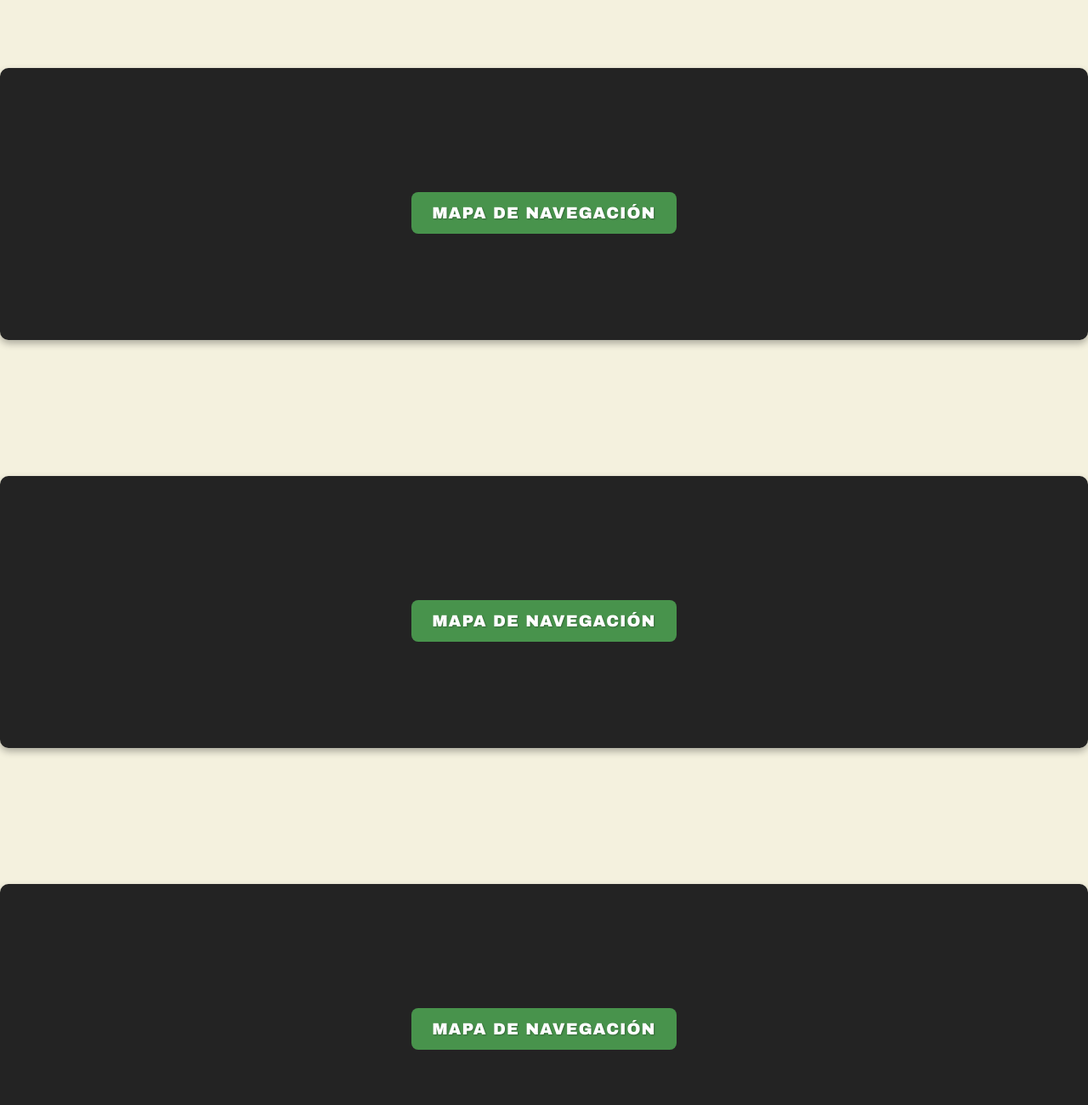
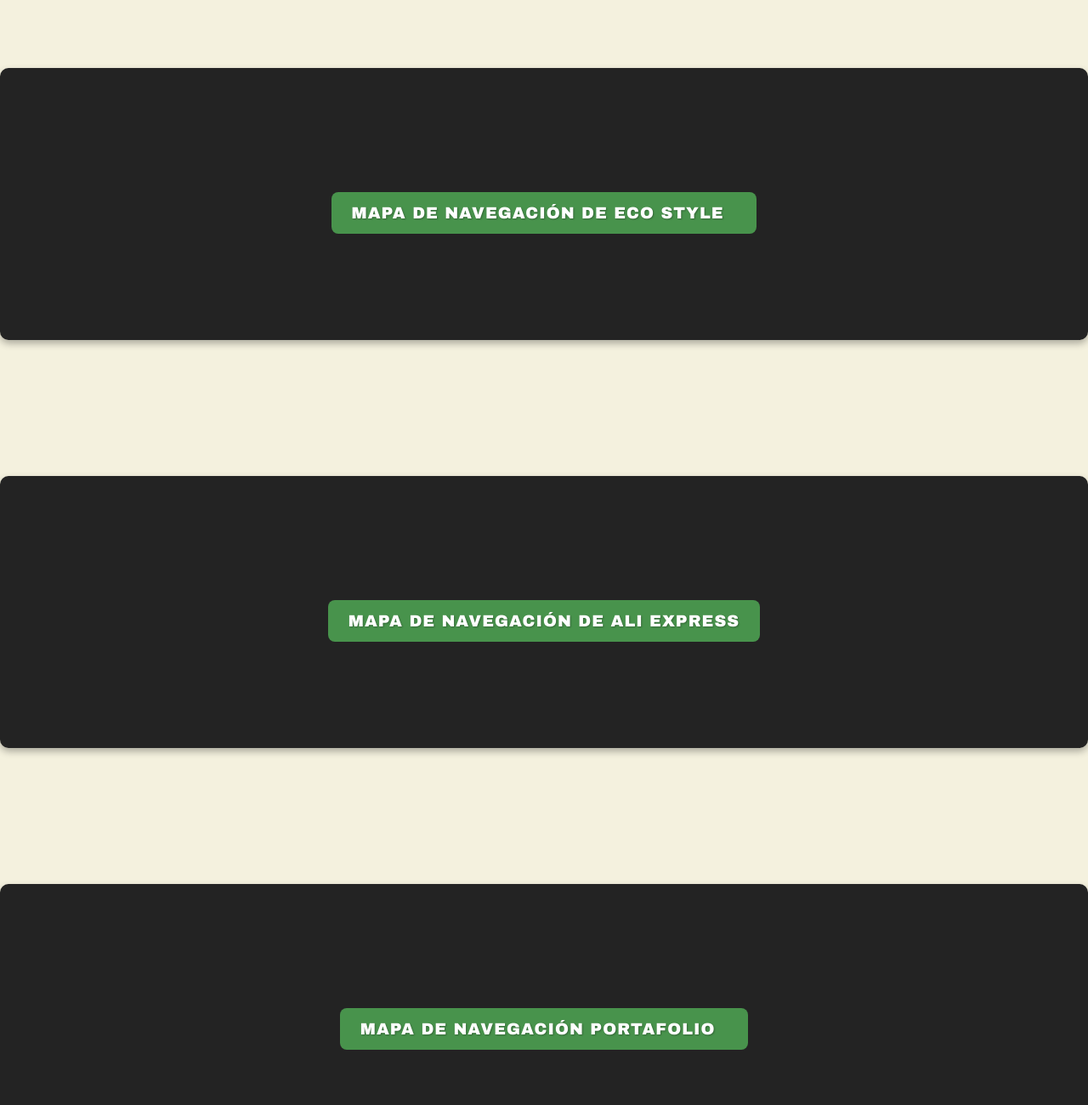
Before and after one commit to Hurtadito18/Mapa-de-navegaci-n, a plain HTML site: page index.html in a window 1280 px wide. Shown: the top 1300 px of the page at 85% size. Drawn offline with Linux system fonts and the light colour scheme.

Commit message:
Update index.html

```diff
--- a/index.html
+++ b/index.html
@@ -218,7 +218,7 @@
   <div class="container" role="navigation" aria-label="Mapa de Navegación">
     <ul class="tree">
       <li>
-        <span class="toggle" role="button" aria-expanded="false" aria-controls="navigation-menu">MAPA DE NAVEGACIÓN</span>
+        <span class="toggle" role="button" aria-expanded="false" aria-controls="navigation-menu">MAPA DE NAVEGACIÓN DE ECO STYLE&nbsp;&nbsp;</span>
         <ul id="navigation-menu">
           <li class="toggle" data-target="modal-inicio"><i class="fas fa-home icono" aria-hidden="true"></i>Inicio</li>
           <li class="toggle" data-target="modal-tienda"><i class="fas fa-store icono" aria-hidden="true"></i>Tienda</li>
@@ -234,7 +234,7 @@
   <div class="container" role="navigation" aria-label="Mapa de Navegación">
     <ul class="tree">
       <li>
-        <span class="toggle" role="button" aria-expanded="false" aria-controls="navigation-menu2">MAPA DE NAVEGACIÓN</span>
+        <span class="toggle" role="button" aria-expanded="false" aria-controls="navigation-menu2">MAPA DE NAVEGACIÓN DE ALI EXPRESS</span>
         <ul id="navigation-menu2">
           <li class="toggle" data-target="modal-inicio"><i class="fas fa-home icono" aria-hidden="true"></i>Inicio</li>
           <li class="toggle" data-target="modal-tienda"><i class="fas fa-store icono" aria-hidden="true"></i>Tienda</li>
@@ -250,7 +250,7 @@
   <div class="container" role="navigation" aria-label="Mapa de Navegación">
     <ul class="tree">
       <li>
-        <span class="toggle" role="button" aria-expanded="false" aria-controls="navigation-menu3">MAPA DE NAVEGACIÓN</span>
+        <span class="toggle" role="button" aria-expanded="false" aria-controls="navigation-menu3">MAPA DE NAVEGACIÓN PORTAFOLIO&nbsp;&nbsp;</span>
         <ul id="navigation-menu3">
           <li class="toggle" data-target="modal-inicio"><i class="fas fa-home icono" aria-hidden="true"></i>Inicio</li>
           <li class="toggle" data-target="modal-tienda"><i class="fas fa-store icono" aria-hidden="true"></i>Tienda</li>
```
